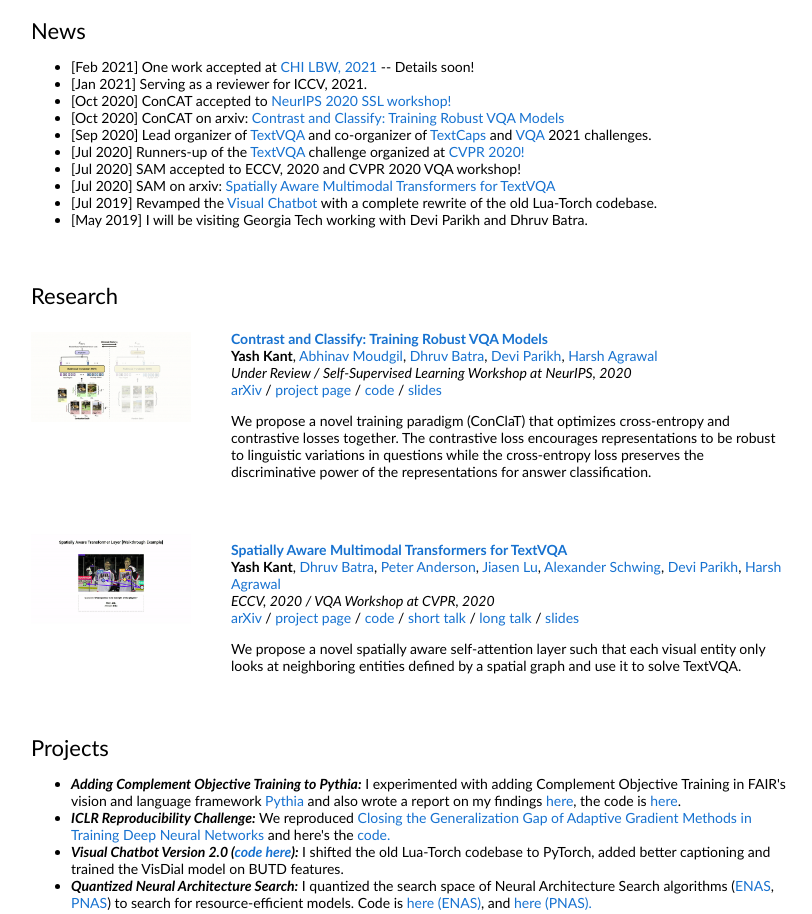
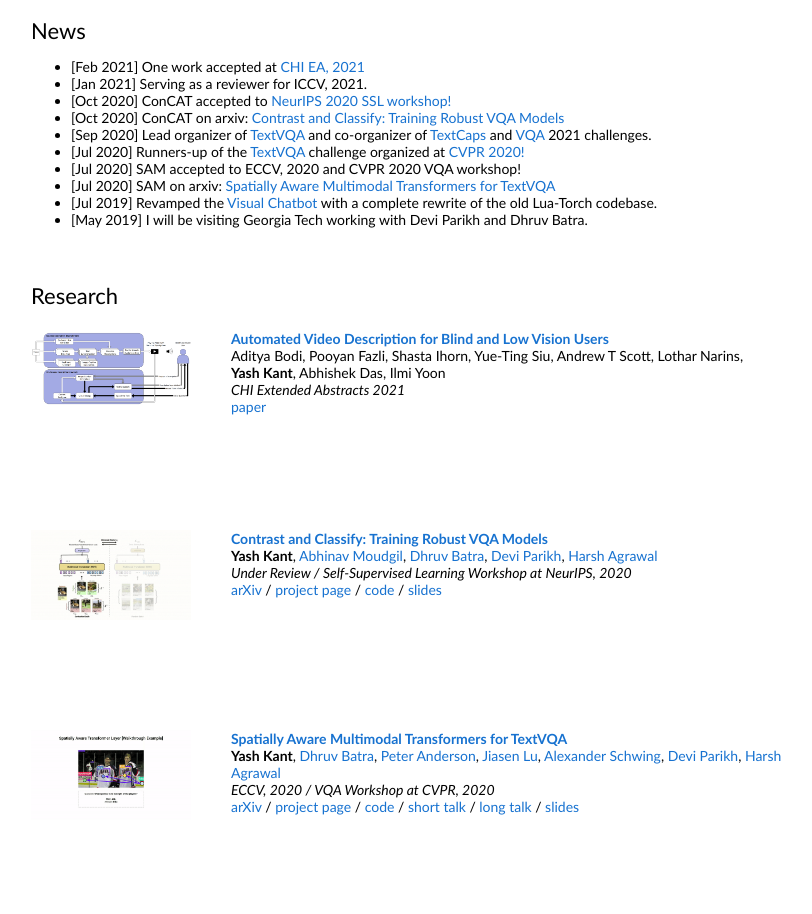
Before and after one commit to yashkant/yashkant.github.io, a plain HTML site: page index.html in a window 1280 px wide. Shown: the part 440-1354 px from the top of the page, without its empty margins (229-1041 px from the left). Drawn offline with Linux system fonts and the light colour scheme.

Commit message:
Add CHI work

```diff
--- a/index.html
+++ b/index.html
@@ -86,7 +86,7 @@ gtag('config', 'UA-163784922-1');
                         <heading>News</heading>
                         <ul>
                             <li> [Feb 2021] One work accepted at
-                                <a href="https://chi2021.acm.org/for-authors/presenting/late-breaking-work"> CHI LBW, 2021</a> -- Details soon! </li>
+                                <a href="https://chi2021.acm.org"> CHI EA, 2021</a></li>
                             <li> [Jan 2021] Serving as a reviewer for ICCV, 2021.</li>
                             <li> [Oct 2020] ConCAT accepted to <a href="https://sslneuips20.github.io/">NeurIPS 2020 SSL
                                 workshop!</a></li>
@@ -120,6 +120,36 @@ gtag('config', 'UA-163784922-1');
                     </td>
                 </tr>
 
+                <tr>
+                    <td style="padding:20px;width:25%;vertical-align:middle">
+                        <div class="one">
+                            <div class="two" id="lh_image" style="opacity: 0;">
+                                <video muted="" autoplay="" loop="" width="100%" height="100%">
+                                    <source src="data/concat-vqa/teaser.gif" type="video/mp4">
+                                    Your browser does not support the video tag.
+                                </video>
+                            </div>
+                            <img src="data/visdial-on-demand/chi_ea_system.png">
+                        </div>
+                    </td>
+
+                    <td style="padding:20px;width:100%;vertical-align:top">
+                        <a href="https://dl.acm.org/doi/10.1145/3411763.3451810">
+                        <papertitle>Automated Video Description for Blind and Low Vision Users</papertitle>
+                        </a>
+                        <br>
+                        Aditya Bodi, Pooyan Fazli, Shasta Ihorn, Yue-Ting Siu, Andrew T Scott, Lothar Narins,
+                        <br>
+                        <strong>Yash Kant</strong>, Abhishek Das, Ilmi Yoon
+                        <br>
+                        <em>CHI Extended Abstracts 2021</em>
+                        <br>
+                        <a href="https://dl.acm.org/doi/10.1145/3411763.3451810">paper</a>
+                        <br>
+                    </td>
+                </tr>
+
+
 
                 <tr>
                     <td style="padding:20px;width:25%;vertical-align:middle">
@@ -134,7 +164,7 @@ gtag('config', 'UA-163784922-1');
                         </div>
                     </td>
 
-                    <td style="padding:20px;width:100%;vertical-align:middle">
+                    <td style="padding:20px;width:100%;vertical-align:top">
                         <a href="https://yashkant.github.io/projects/concat-vqa.html">
                             <papertitle>Contrast and Classify: Training Robust VQA Models</papertitle>
                         </a>
@@ -152,13 +182,6 @@ gtag('config', 'UA-163784922-1');
                         <a href="https://github.com/yashkant/concat-vqa">code</a> /
                         <a href="https://yashkant.github.io/data/concat-vqa/slides.pdf">slides</a>
                         <br>
-                        <p></p>
-                        <p>We propose a novel training paradigm (ConClaT) that optimizes cross-entropy and
-                            contrastive losses together.
-                            The contrastive loss encourages representations to be robust to linguistic variations in
-                            questions while
-                            the cross-entropy loss preserves the discriminative power of the representations for answer
-                            classification.</p>
                     </td>
                 </tr>
 
@@ -176,7 +199,7 @@ gtag('config', 'UA-163784922-1');
                         </div>
                     </td>
 
-                    <td style="padding:20px;width:100%;vertical-align:middle">
+                    <td style="padding:20px;width:100%;vertical-align:top">
                         <a href="https://yashkant.github.io/projects/sam-textvqa.html">
                             <papertitle>Spatially Aware Multimodal Transformers for TextVQA</papertitle>
                         </a>
@@ -199,9 +222,6 @@ gtag('config', 'UA-163784922-1');
                         <a href="https://yashkant.github.io/data/sam-textvqa/slides.pdf">slides</a>
                         <br>
                         <p></p>
-                        <p>We propose a novel spatially aware self-attention layer such that each visual entity only
-                            looks
-                            at neighboring entities defined by a spatial graph and use it to solve TextVQA.</p>
                     </td>
                 </tr>
                 </tbody>
```
Also changed, not shown: data/visdial-on-demand/chi_ea_system.png (added).
